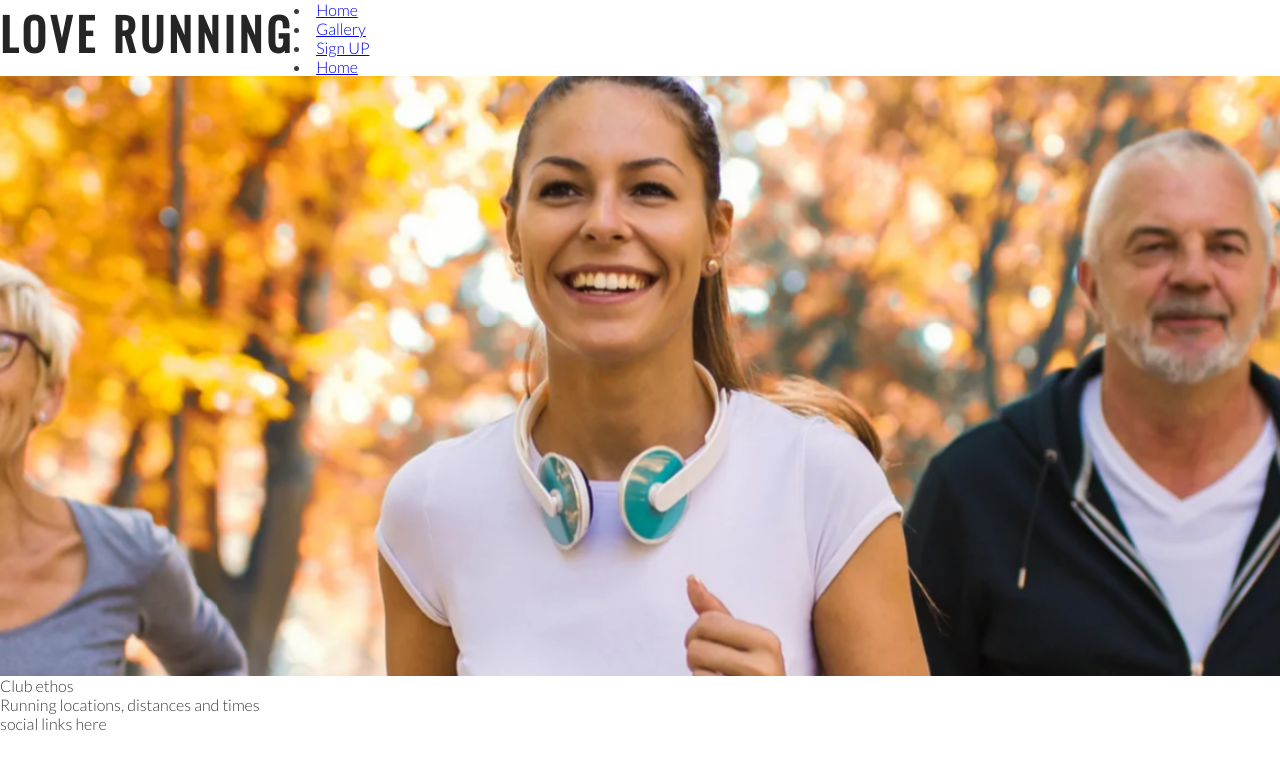
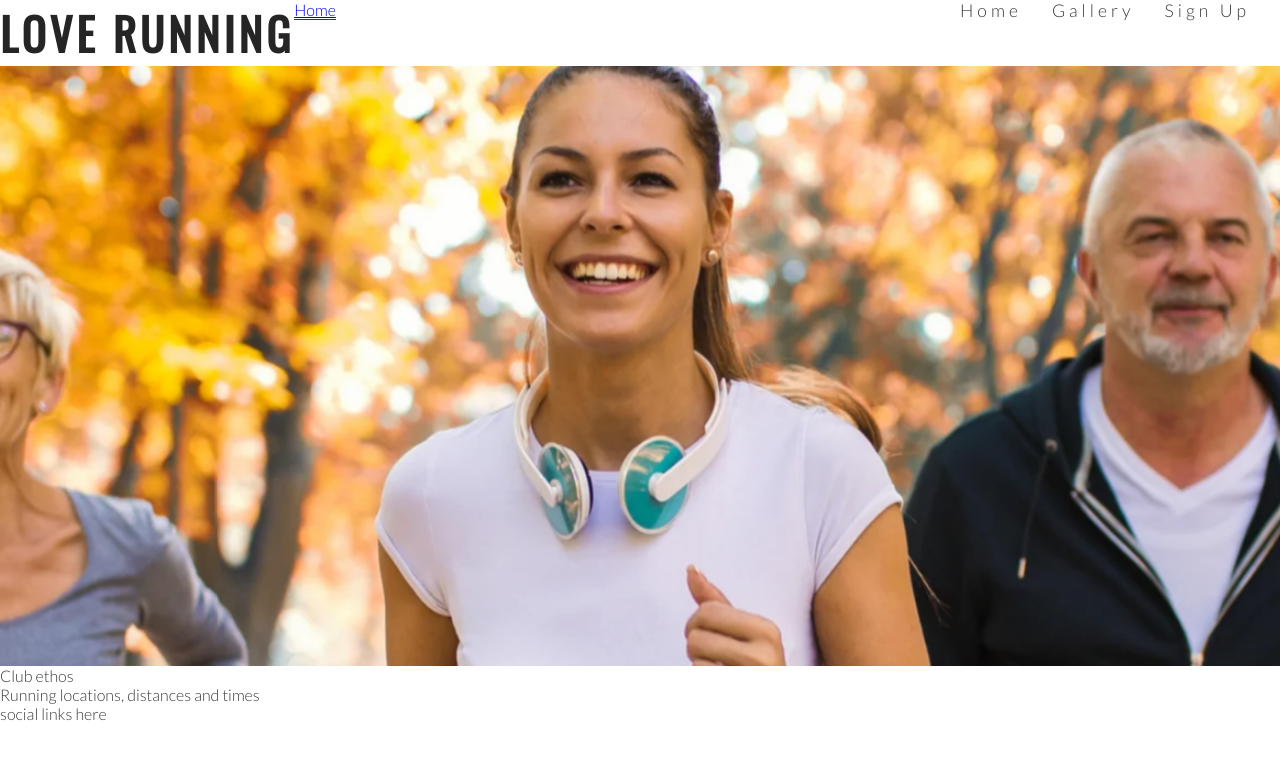
Before and after one commit to NicoMesina/First-website, a plain HTML site: page index.html in a window 1280 px wide. Drawn offline with nearby package versions, Linux system fonts and the light colour scheme.

Commit message:
Style navigation links

```diff
--- a/index.html
+++ b/index.html
@@ -17,18 +17,25 @@
         </a>
         <nav>
             <ul id="menu">
-
-        </ul>
                 <li>
-                <a href="index.html">Home</a>
+                    <a href="#">Sign Up</a>
                 </li>
                 <li>
                     <a href="#">Gallery</a>
                     </li>
                     <li>
-                <a href="#">Sign UP</a>
+                        <a href="index.html">Home</a>
                     </li>
-           <li>
+                </ul>
+            </nav>
+    </header>
+
+
+
+
+
+
+
                <a href="index.html" class="active">Home</a>
            </li>
         </ul>
```
Lines whose indentation alone changed are shown as unchanged.
